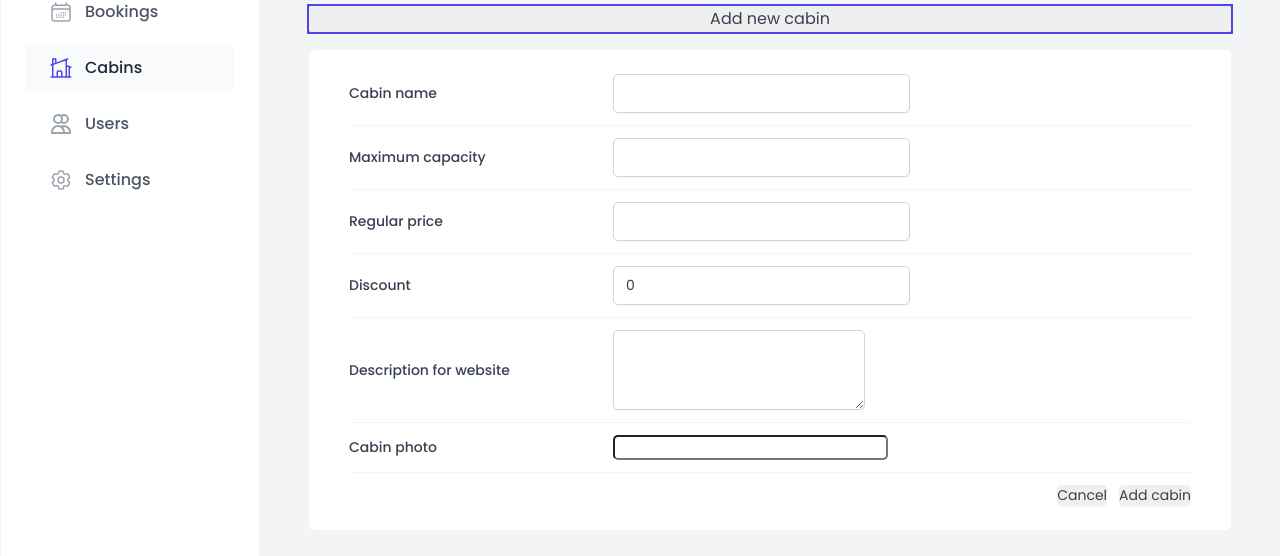
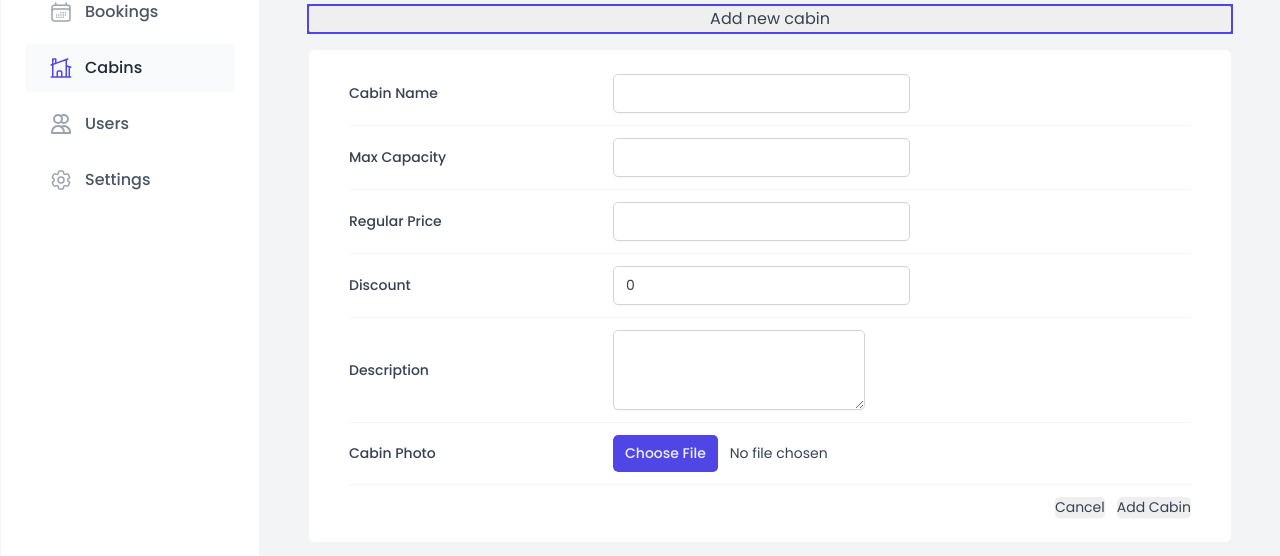
Before and after one commit to Mahdi-Devm/the-wild-oasis, a React (Vite) app: page /cabins in a window 1280 px wide. Both pictures are taken after a click on the button "Add new cabin". Shown: the part 236-792 px from the top of the page. Built offline with nearby package versions, Linux system fonts and the light colour scheme; no server answers; the database is empty; a web font is replaced by a local one.

Commit message:
Refactor CreateCabinForm to use FormRow component and enhance validation; update image handling in createCabin function

```diff
--- a/src/features/cabins/CreateCabinForm.jsx
+++ b/src/features/cabins/CreateCabinForm.jsx
@@ -1,5 +1,3 @@
-import styled from "styled-components";
-
 import Input from "../../ui/Input";
 import Form from "../../ui/Form";
 import Button from "../../ui/Button";
@@ -9,109 +7,119 @@ import { useForm } from "react-hook-form";
 import { useMutation, useQueryClient } from "@tanstack/react-query";
 import { createCabin } from "../../services/apiSettings";
 import toast from "react-hot-toast";
-
-const FormRow = styled.div`
-  display: grid;
-  align-items: center;
-  grid-template-columns: 24rem 1fr 1.2fr;
-  gap: 2.4rem;
-
-  padding: 1.2rem 0;
-
-  &:first-child {
-    padding-top: 0;
-  }
-
-  &:last-child {
-    padding-bottom: 0;
-  }
-
-  &:not(:last-child) {
-    border-bottom: 1px solid var(--color-grey-100);
-  }
-
-  &:has(button) {
-    display: flex;
-    justify-content: flex-end;
-    gap: 1.2rem;
-  }
-`;
-
-const Label = styled.label`
-  font-weight: 500;
-`;
-
-const Error = styled.span`
-  font-size: 1.4rem;
-  color: var(--color-red-700);
-`;
+import FormRow from "../../ui/FormRow";
 
 function CreateCabinForm() {
   const queryClient = useQueryClient();
-  const { register, handleSubmit, reset } = useForm();
+  const {
+    register,
+    handleSubmit,
+    reset,
+    getValues,
+    formState: { errors },
+  } = useForm();
 
   const { mutate, isLoading } = useMutation({
     mutationFn: createCabin,
     onSuccess: () => {
       toast.success("New cabin created successfully");
-      queryClient.invalidateQueries({ queryKey: ["cabins"] });
+      queryClient.invalidateQueries({
+        queryKey: ["cabins"],
+        refetchInactive: true,
+      });
       reset();
     },
     onError: (err) => toast.error(err.message),
   });
 
   function onSubmit(data) {
-    mutate(data);
+    mutate({ ...data, image: data.image[0] });
   }
 
   return (
     <Form onSubmit={handleSubmit(onSubmit)}>
-      <FormRow>
-        <Label htmlFor="name">Cabin name</Label>
-        <Input type="text" id="name" {...register("name")} />
+      {/* Name Field */}
+      <FormRow label="Cabin Name" error={errors?.name?.message}>
+        <Input
+          type="text"
+          id="name"
+          {...register("name", {
+            required: "This field is required",
+            minLength: {
+              value: 3,
+              message: "Name must be at least 3 characters",
+            },
+          })}
+        />
       </FormRow>
 
-      <FormRow>
-        <Label htmlFor="maxCapacity">Maximum capacity</Label>
-        <Input type="number" id="maxCapacity" {...register("maxCapacity")} />
+      <FormRow label="Max Capacity" error={errors?.maxCapacity?.message}>
+        <Input
+          type="number"
+          id="maxCapacity"
+          {...register("maxCapacity", {
+            required: "This field is required",
+            min: {
+              value: 1,
+              message: "Max capacity must be at least 1",
+            },
+          })}
+        />
       </FormRow>
 
-      <FormRow>
-        <Label htmlFor="regularPrice">Regular price</Label>
-        <Input type="number" id="regularPrice" {...register("regularPrice")} />
+      <FormRow label="Regular Price" error={errors?.regularPrice?.message}>
+        <Input
+          type="number"
+          id="regularPrice"
+          {...register("regularPrice", {
+            required: "This field is required",
+            min: {
+              value: 1,
+              message: "Regular price must be at least 1",
+            },
+          })}
+        />
       </FormRow>
 
-      <FormRow>
-        <Label htmlFor="discount">Discount</Label>
+      <FormRow label="Discount" error={errors?.discount?.message}>
         <Input
           type="number"
           id="discount"
           defaultValue={0}
-          {...register("discount")}
+          {...register("discount", {
+            required: "This field is required",
+            validate: (value) =>
+              value <= getValues().regularPrice ||
+              "Discount cannot be higher than regular price",
+          })}
+        />
+      </FormRow>
+
+      <FormRow label="Description" error={errors?.description?.message}>
+        <Textarea
+          id="description"
+          defaultValue=""
+          {...register("description", {
+            required: "This field is required",
+          })}
+        />
+      </FormRow>
+
+      <FormRow label="Cabin Photo">
+        <FileInput
+          id="image"
+          accept="image/*"
+          {...register("image", {
+            required: "This field is required",
+          })}
         />
       </FormRow>
 
       <FormRow>
-        <Label htmlFor="description">Description for website</Label>
-        <Textarea
-          type="number"
-          id="description"
-          defaultValue=""
-          {...register("description")}
-        />
-      </FormRow>
-
-      <FormRow>
-        <Label htmlFor="image">Cabin photo</Label>
-        <FileInput id="image" accept="image/*" {...register("image")} />
-      </FormRow>
-
-      <FormRow>
-        {/* type is an HTML attribute! */}
         <Button variation="secondary" type="reset">
           Cancel
         </Button>
-        <Button disabled={isLoading}>Add cabin</Button>
+        <Button disabled={isLoading}>Add Cabin</Button>
       </FormRow>
     </Form>
   );
--- a/src/services/apiSettings.js
+++ b/src/services/apiSettings.js
@@ -1,4 +1,5 @@
 import supabase from "./supabase";
+import { supabaseUrl } from "./supabase";
 
 export async function getSettings() {
   const { data, error } = await supabase.from("settings").select("*").single();
@@ -11,25 +12,37 @@ export async function getSettings() {
 }
 
 export async function createCabin(newcabin) {
-  console.log(newcabin);
+  const imageName = `${Math.random()}-${newcabin.imageName}`.replace(/\//g, "");
+  const imagePath = `${supabaseUrl}/storage/v1/object/public/cabin-images/${imageName}`;
 
-  const { data, error } = await supabase
+  const { data: imageData, error: imageError } = await supabase.storage
+    .from("cabin-images")
+    .upload(imageName, newcabin.image);
+
+  if (imageError) {
+    console.error("Image upload failed:", imageError.message);
+    throw new Error("Image upload failed");
+  }
+
+  const cabinWithImage = { ...newcabin, image: imagePath };
+
+  const { data: cabinData, error: cabinError } = await supabase
     .from("cabins")
-    .insert([newcabin])
+    .insert([cabinWithImage])
     .select("id, name");
-  if (error) {
-    console.error(error);
-    throw new Error("Settings could not be created");
+
+  if (cabinError) {
+    console.error(cabinError);
+    throw new Error("Cabin could not be created");
   }
-  return data;
+
+  return cabinData;
 }
 
-// We expect a newSetting object that looks like {setting: newValue}
 export async function updateSetting(newSetting) {
   const { data, error } = await supabase
     .from("settings")
     .update(newSetting)
-    // There is only ONE row of settings, and it has the ID=1, and so this is the updated one
     .eq("id", 1)
     .single();
 
--- a/src/services/supabase.js
+++ b/src/services/supabase.js
@@ -1,5 +1,5 @@
 import { createClient } from "@supabase/supabase-js";
-const supabaseUrl = "https://xuxpqowhavlzgfiqouvs.supabase.co";
+export const supabaseUrl = "https://xuxpqowhavlzgfiqouvs.supabase.co";
 const supabaseKey =
   "eyJhbGciOiJIUzI1NiIsInR5cCI6IkpXVCJ9.eyJpc3MiOiJzdXBhYmFzZSIsInJlZiI6Inh1eHBxb3doYXZsemdmaXFvdXZzIiwicm9sZSI6ImFub24iLCJpYXQiOjE3NDAwNDcwNjAsImV4cCI6MjA1NTYyMzA2MH0.1jDxjg9HGSjGPH3WKQ7fuSJ_cKLBiCL4D1S7212bDmQ";
 const supabase = createClient(supabaseUrl, supabaseKey);
--- a/src/ui/AppLayout.jsx
+++ b/src/ui/AppLayout.jsx
@@ -13,6 +13,7 @@ const StyledLayoute = styled.div`
 const Main = styled.main`
   background-color: var(--color-grey-100);
   padding: 4rem 4.8rem 6.4rem;
+  overflow: scroll;
 `;
 
 const Contianer = styled.div`
--- a/src/ui/FileInput.jsx
+++ b/src/ui/FileInput.jsx
@@ -1,6 +1,6 @@
 import styled from "styled-components";
 
-const FileInput = styled.input`
+const FileInput = styled.input.attrs({ type: "file" })`
   font-size: 1.4rem;
   border-radius: var(--border-radius-sm);
 
--- /dev/null
+++ b/src/ui/FormRow.jsx
@@ -0,0 +1,48 @@
+import styled from "styled-components";
+
+const StyledFormRow = styled.div`
+  display: grid;
+  align-items: center;
+  grid-template-columns: 24rem 1fr 1.2fr;
+  gap: 2.4rem;
+
+  padding: 1.2rem 0;
+
+  &:first-child {
+    padding-top: 0;
+  }
+
+  &:last-child {
+    padding-bottom: 0;
+  }
+
+  &:not(:last-child) {
+    border-bottom: 1px solid var(--color-grey-100);
+  }
+
+  &:has(button) {
+    display: flex;
+    justify-content: flex-end;
+    gap: 1.2rem;
+  }
+`;
+
+const Label = styled.label`
+  font-weight: 500;
+`;
+
+const Error = styled.span`
+  font-size: 1.4rem;
+  color: var(--color-red-700);
+`;
+function FormRow({ label, error, children }) {
+  return (
+    <StyledFormRow>
+      {label && <Label htmlFor={children.props.id}>{label}</Label>}
+      {children}
+      {error && <Error>{error}</Error>}
+    </StyledFormRow>
+  );
+}
+
+export default FormRow;
```
